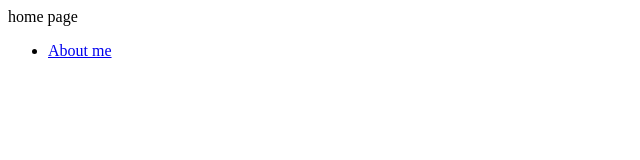
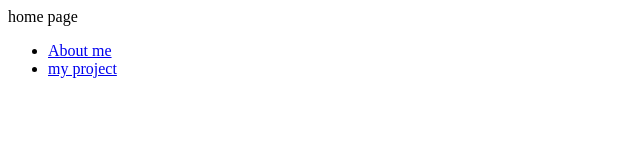
Before and after one commit to AnhTuNguyen0610/my-website, a plain HTML site: page index.html in a window 1280 px wide. Shown: the full height of the page, 0-640 px from the left. Drawn offline with Linux system fonts and the light colour scheme.

Commit message:
project feature

```diff
--- a/index.html
+++ b/index.html
@@ -12,6 +12,11 @@
                 About me
             </a>
         </li>
+        <li>
+            <a href="./project.html">
+                my project
+            </a>
+        </li>
     </ul>
 </body>
 </html>
```
Also changed, not shown: project.html (added, +10 -0 lines).
